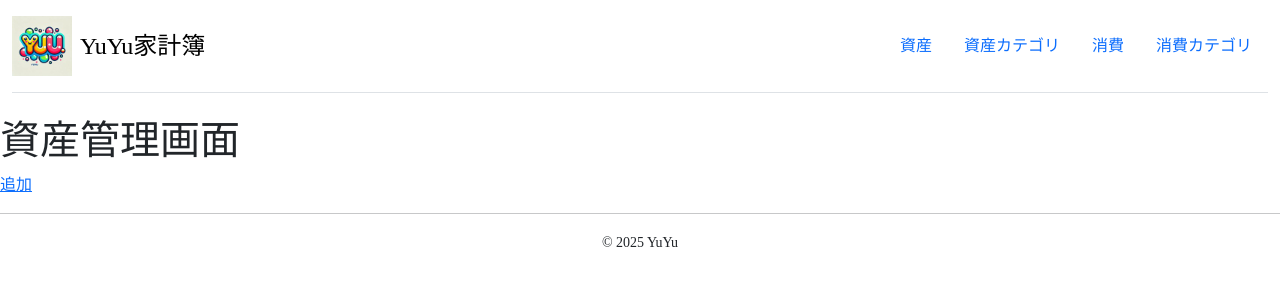
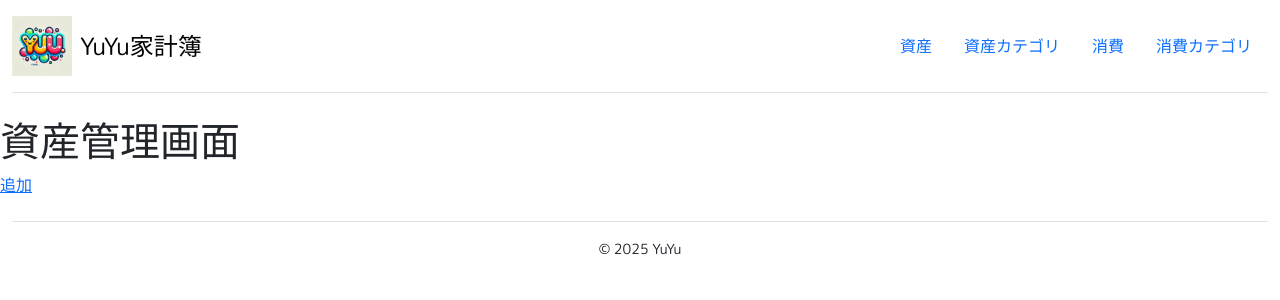
Before and after one commit to yuyuue/BudgetingWebApp, a Django app: template app/budgeting/templates/budgeting/asset_list.html in a window 1280 px wide. Shown: the top 300 px of the page. Run offline with Django 5.2, Linux system fonts and the light colour scheme; the template is opened without the code that fills it, so the values that code supplies are empty; parts of the project's set-up code (start-up, migrations or seed data) failed here and were passed over.

Commit message:
[update]Change font family
Updated head.html to include the Google Font. Changed the font to 'M PLUS Rounded 1c'.

```diff
--- a/app/budgeting/templates/general/footer.html
+++ b/app/budgeting/templates/general/footer.html
@@ -1,4 +1,5 @@
-<footer style="text-align: center;">
-    <hr>
-    <small>&copy; 2025 YuYu</small>
-</footer>
+<div class="container-fluid">
+    <footer class="d-flex flex-wrap align-items-center justify-content-center py-3 mt-4 border-top">
+        <small class="">&copy; 2025 YuYu</small>
+    </footer>
+</div>
--- a/app/budgeting/templates/general/head.html
+++ b/app/budgeting/templates/general/head.html
@@ -7,9 +7,15 @@
     <title>YuYu家計簿</title>
     <link href="https://cdn.jsdelivr.net/npm/bootstrap@5.3.0/dist/css/bootstrap.min.css" rel="stylesheet"
         integrity="sha384-9ndCyUaIbzAi2FUVXJi0CjmCapSmO7SnpJef0486qhLnuZ2cdeRhO02iuK6FUUVM" crossorigin="anonymous">
+    <link rel="preconnect" href="https://fonts.googleapis.com">
+    <link rel="preconnect" href="https://fonts.gstatic.com" crossorigin>
+    <link href="https://fonts.googleapis.com/css2?family=M+PLUS+Rounded+1c&family=Noto+Sans+JP&display=swap" rel="stylesheet">
     <style>
-        body {
-            font-family: "Arial, Helvetica, sans-serif";
+        * {
+            font-family: "M PLUS Rounded 1c", "Noto Sans JP", serif;
+            font-optical-sizing: auto;
+            font-weight: 400;
+            font-style: normal;
         }
     </style>
 </head>
```
